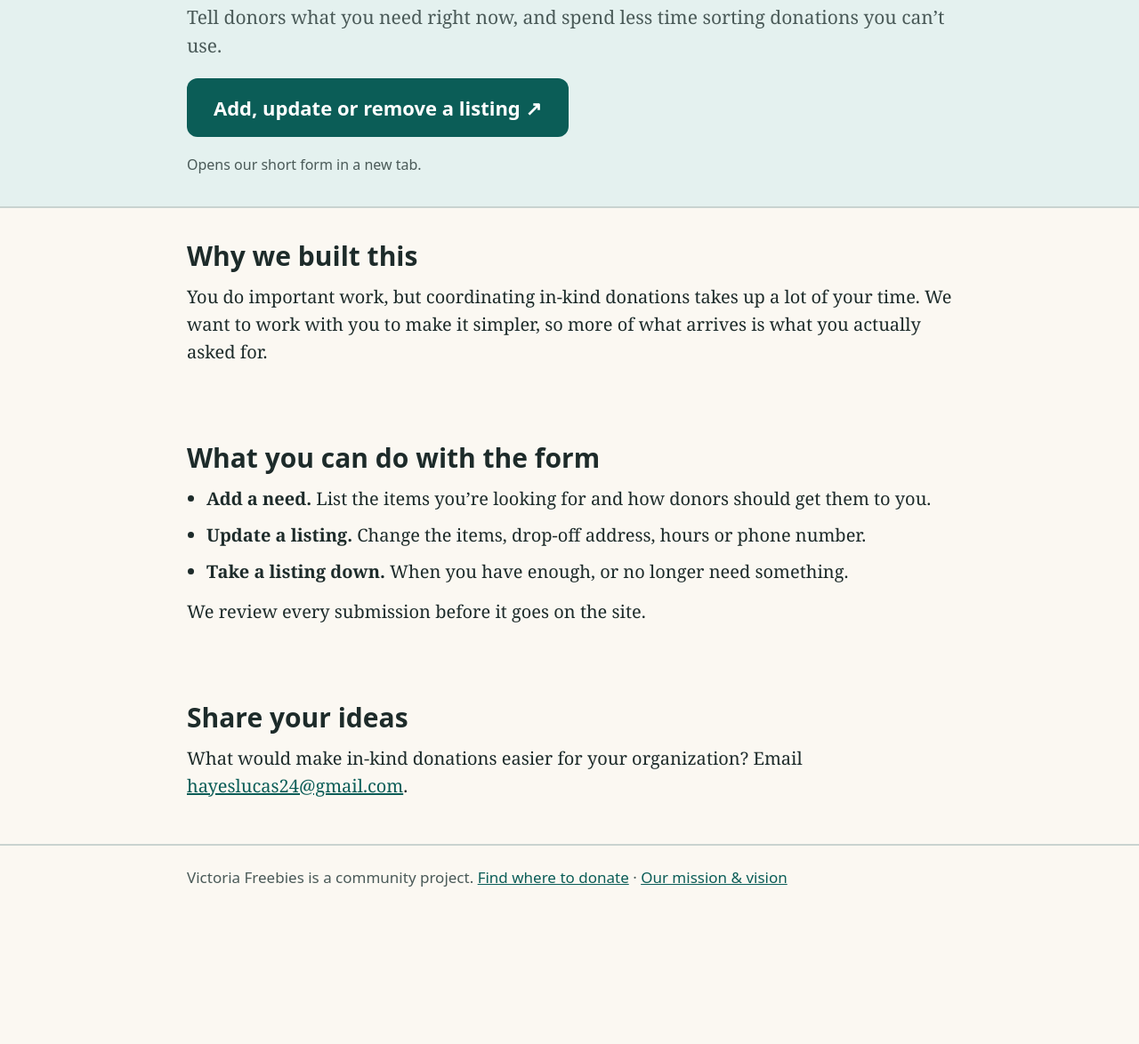
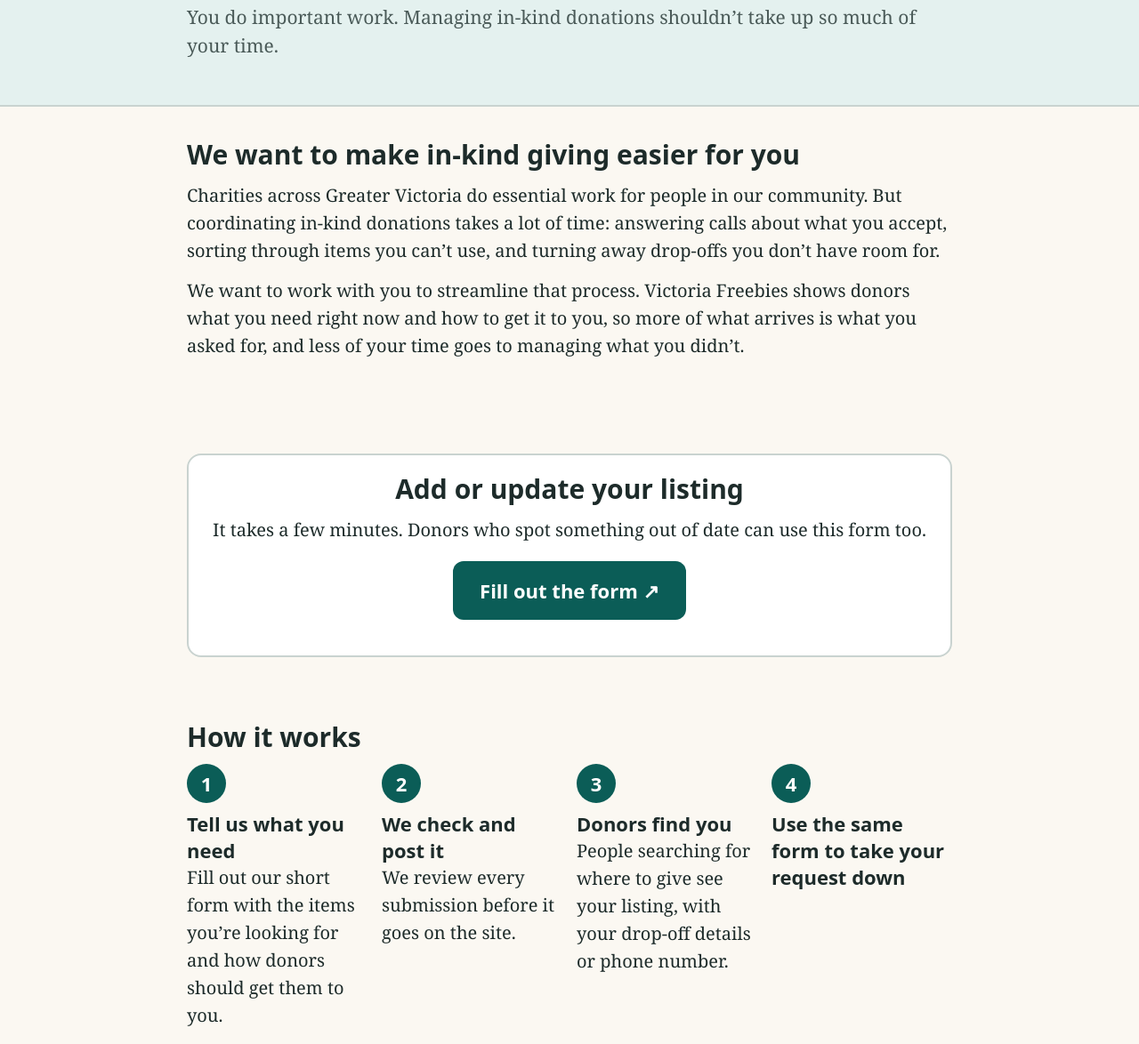
Before and after one commit to hayeslucas/victoriafreebies, a website: page charities.html in a window 1280 px wide. Shown: the part 149-1323 px from the top of the page at 89% size. Before the commit the page ends 1187 px from the top, so only its background shows below. Drawn offline with Linux system fonts and the light colour scheme.

Commit message:
Restore the longer For charities page with revised copy
Back to the earlier layout, using the edited text: the why section,
then the form, then four "How it works" steps (the fourth covers
taking a request down), then the invitation to share ideas. Keeps
the nav wrapping fix.

Co-Authored-By: Claude Opus 5.5 <noreply@anthropic.com>
Claude-Session: https://claude.ai/code/session_01HvZ7soLqzXrEV8CMLmuSgi

```diff
--- a/charities.html
+++ b/charities.html
@@ -1,7 +1,7 @@
 <!doctype html>
 <html lang="en"><head><meta charset="utf-8"><meta name="viewport" content="width=device-width,initial-scale=1,viewport-fit=cover">
 <title>For charities · Victoria Freebies</title>
-<meta name="description" content="Tell Greater Victoria donors what your charity needs right now, and spend less time sorting donations you can't use.">
+<meta name="description" content="Tell Greater Victoria donors exactly what your charity needs, and spend less time sorting donations you can't use.">
 <link rel="stylesheet" href="/styles.css">
 </head><body>
 
@@ -9,28 +9,32 @@
 <nav><a class="logo" href="/">Victoria Freebies</a><span><a href="/#how">How it works</a><a href="/about">Mission &amp; vision</a><a href="/charities" aria-current="page">For charities</a></span></nav>
 <div class="hero">
 <h1>For charities</h1>
-<p class="sub">Tell donors what you need right now, and spend less time sorting donations you can’t use.</p>
-<p><a class="bigbtn" id="form" href="https://airtable.com/appgw8rdpxxxGmWG3/pagYtNiHWxy6HWE64/form" target="_blank" rel="noopener">Add, update or remove a listing ↗</a></p>
-<p class="hint">Opens our short form in a new tab.</p>
+<p class="sub">You do important work. Managing in-kind donations shouldn’t take up so much of your time.</p>
 </div></div></header>
 
 <main><div class="wrap">
 
-<section id="why"><h2>Why we built this</h2>
-<p>You do important work, but coordinating in-kind donations takes up a lot of your time. We want to work with you to make it simpler, so more of what arrives is what you actually asked for.</p>
+<section id="why"><h2>We want to make in-kind giving easier for you</h2>
+<p>Charities across Greater Victoria do essential work for people in our community. But coordinating in-kind donations takes a lot of time: answering calls about what you accept, sorting through items you can’t use, and turning away drop-offs you don’t have room for.</p>
+<p>We want to work with you to streamline that process. Victoria Freebies shows donors what you need right now and how to get it to you, so more of what arrives is what you asked for, and less of your time goes to managing what you didn’t.</p>
 </section>
 
-<section id="uses"><h2>What you can do with the form</h2>
-<ul class="uses">
-<li><b>Add a need.</b> List the items you’re looking for and how donors should get them to you.</li>
-<li><b>Update a listing.</b> Change the items, drop-off address, hours or phone number.</li>
-<li><b>Take a listing down.</b> When you have enough, or no longer need something.</li>
-</ul>
-<p>We review every submission before it goes on the site.</p>
-</section>
+<section id="form"><div class="panel cta">
+<h2>Add or update your listing</h2>
+<p>It takes a few minutes. Donors who spot something out of date can use this form too.</p>
+<p><a class="bigbtn" href="https://airtable.com/appgw8rdpxxxGmWG3/pagYtNiHWxy6HWE64/form" target="_blank" rel="noopener">Fill out the form ↗</a></p>
+</div></section>
 
-<section id="ideas"><h2>Share your ideas</h2>
-<p>What would make in-kind donations easier for your organization? Email <a href="mailto:hayeslucas24@gmail.com">hayeslucas24@gmail.com</a>.</p>
+<section id="how-it-works"><h2>How it works</h2><div class="steps four">
+<div class="step"><b class="n">1</b><h3>Tell us what you need</h3><p>Fill out our short form with the items you’re looking for and how donors should get them to you.</p></div>
+<div class="step"><b class="n">2</b><h3>We check and post it</h3><p>We review every submission before it goes on the site.</p></div>
+<div class="step"><b class="n">3</b><h3>Donors find you</h3><p>People searching for where to give see your listing, with your drop-off details or phone number.</p></div>
+<div class="step"><b class="n">4</b><h3>Use the same form to take your request down</h3></div>
+</div></section>
+
+<section id="together"><h2>Let’s work on this together</h2>
+<p>We’re building Victoria Freebies with local charities. If you have ideas about what would make in-kind donations easier for your organization, we’d love to hear them.</p>
+<p>Email <a href="mailto:hayeslucas24@gmail.com">hayeslucas24@gmail.com</a>.</p>
 </section>
 
 </div></main>
--- a/styles.css
+++ b/styles.css
@@ -72,4 +72,4 @@ nav a.logo{text-decoration:none}
 nav a[aria-current=page]{color:var(--brand)}
 .bigbtn.alt{background:var(--card);color:var(--ink);border:2px solid var(--ink)}
 nav a{white-space:nowrap}
-.uses{padding-left:22px;margin:0 0 14px}.uses li{margin-bottom:10px}
+.steps.four{grid-template-columns:repeat(auto-fit,minmax(180px,1fr))}
```
